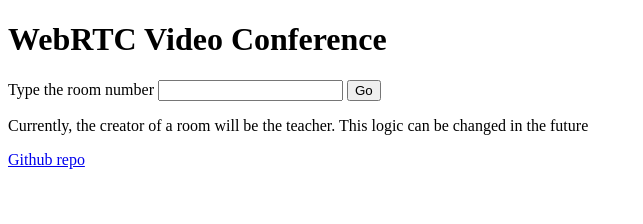
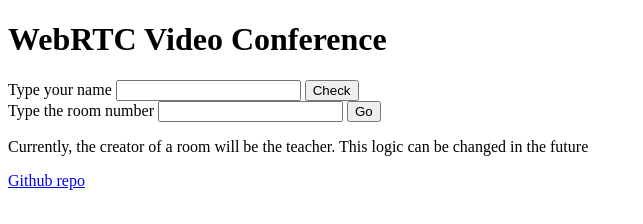
Before and after one commit to qhuy4119/webrtc-video-broadcast, a website: page public/index.html in a window 1280 px wide. Shown: the whole page, without its empty margins (0-643 px from the left). Drawn offline with nearby package versions, Linux system fonts and the light colour scheme; no server answers.

Commit message:
Add user name input box in UI

```diff
--- a/public/index.html
+++ b/public/index.html
@@ -6,14 +6,21 @@
 <body>
     <h1>WebRTC Video Conference</h1>
 
+    <div id="selectName">
+        <label> Type your name</label>
+        <input id="userName" type="text" />
+        <button id="checkName">Check</button>
+    </div>
+
     <div id="selectRoom">
         <label>Type the room number</label>
         <input id="roomNumber" type="text" />
         <button id="goRoom">Go</button>
-        <p> Currently, the creator of a room will be the teacher. This logic can be changed in the future
-        </p>
-        <a href="https://github.com/qhuy4119/webrtc-video-broadcast"> Github repo</a>
     </div>
+
+    <p> Currently, the creator of a room will be the teacher. This logic can be changed in the future
+    </p>
+    <a href="https://github.com/qhuy4119/webrtc-video-broadcast"> Github repo</a>
 
     <div id="consultingRoom" style="display:none">
         <video id="localVideo" autoplay muted controls></video>
```
